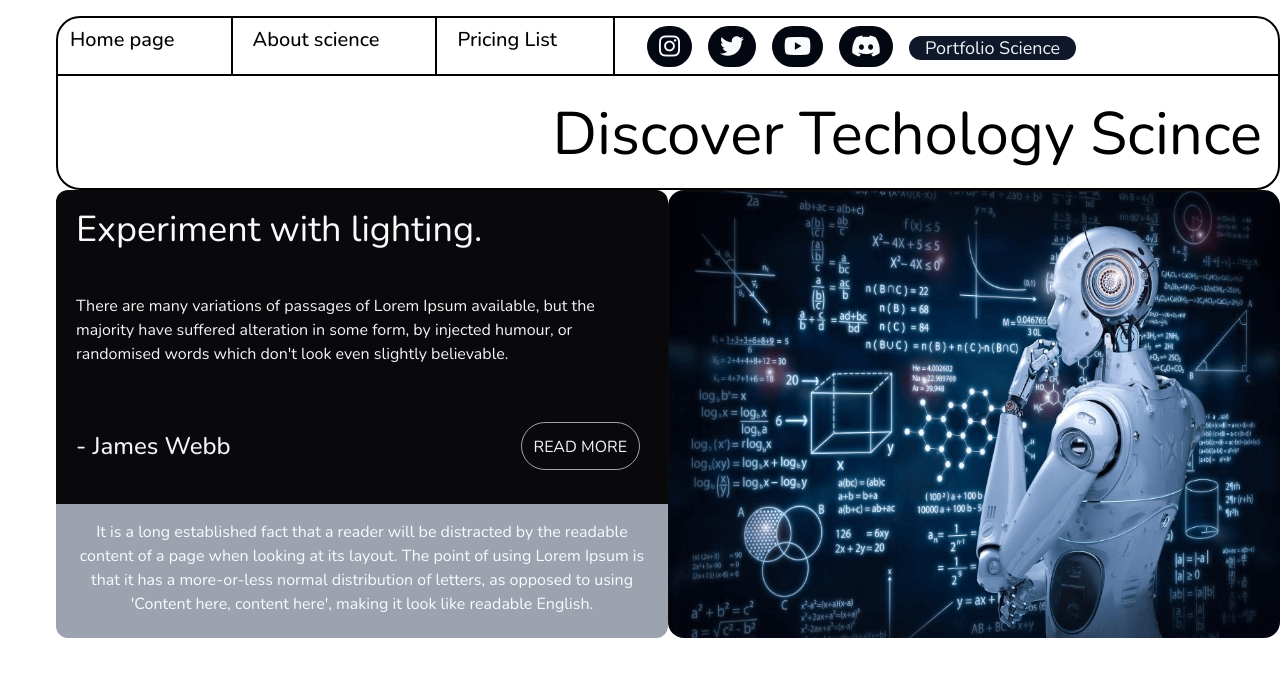
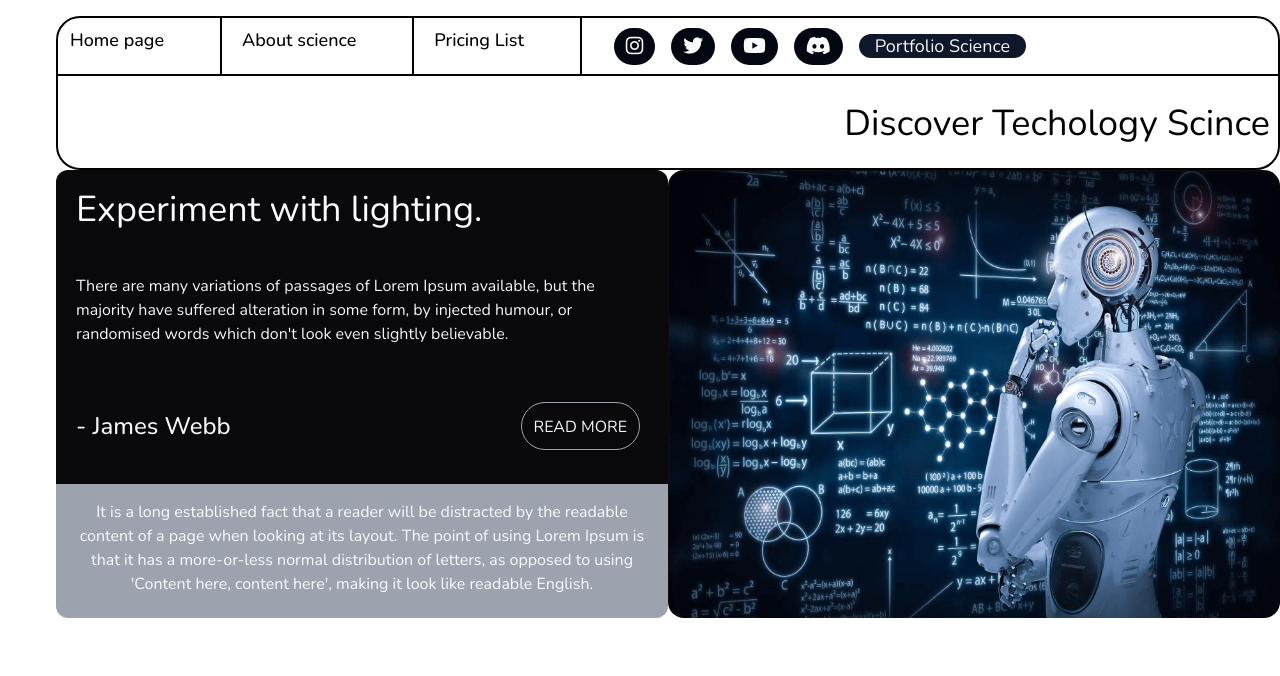
Before and after one commit to burakbehlull/discover-technology-science, a website: page index.html in a window 1280 px wide. Drawn offline with nearby package versions, Linux system fonts and the light colour scheme.

Commit message:
chore: File organization and project fixes

```diff
--- a/src/index.html
+++ b/index.html
@@ -2,27 +2,27 @@
 <html>
 	<head>
 		<title>Discover Techology Scince</title>
-		<link rel="stylesheet" type="text/css" href="../dist/styles.css">
+		<link rel="stylesheet" type="text/css" href="./assets/styles/style.css">
 		<link rel="preconnect" href="https://fonts.googleapis.com">
 		<link rel="preconnect" href="https://fonts.gstatic.com" crossorigin>
 		<link href="https://fonts.googleapis.com/css2?family=Nunito:ital,wght@0,300;0,400;0,500;0,600;0,700;1,300;1,400;1,500;1,600;1,700&display=swap" rel="stylesheet">
 		<link rel="stylesheet" href="https://cdnjs.cloudflare.com/ajax/libs/font-awesome/6.4.0/css/all.min.css" integrity="sha512-iecdLmaskl7CVkqkXNQ/ZH/XLlvWZOJyj7Yy7tcenmpD1ypASozpmT/E0iPtmFIB46ZmdtAc9eNBvH0H/ZpiBw==" crossorigin="anonymous" referrerpolicy="no-referrer" />
 	</head>
-	<body class="container pl-14 py-4 font-Nunito">
-		<header class="h-full w-full relative border-2 border-black rounded-3xl">
+	<body class="container pl-14 py-4 font-Nunito max-w-7xl">
+		<header class="h-full max-w-full relative border-2 border-black rounded-3xl">
 			<nav>
-				<ul class="flex list-none gap-4 mx-2">
-					<li class="border-r-2 border-black font-medium text-xl pb-5 pt-2 pl-1 pr-14 hover:border-b-4 cursor-pointer transition duration-200">Home page</li>
-					<li class="border-r-2 border-black font-medium text-xl pb-5 pt-2 pl-1 pr-14 hover:border-b-4 cursor-pointer transition duration-200">About science</li>
-					<li class="border-r-2 border-black font-medium text-xl pb-5 pt-2 pl-1 pr-14 hover:border-b-4 cursor-pointer transition duration-200">Pricing List</li>
+				<ul class="flex list-none gap-4 mx-2 max-w-full">
+					<li class="border-r-2 border-black text-lg font-medium pb-5 pt-2 pl-1 pr-14 hover:border-b-4 cursor-pointer transition duration-200">Home page</li>
+					<li class="border-r-2 border-black text-lg font-medium pb-5 pt-2 pl-1 pr-14 hover:border-b-4 cursor-pointer transition duration-200">About science</li>
+					<li class="border-r-2 border-black text-lg font-medium pb-5 pt-2 pl-1 pr-14 hover:border-b-4 cursor-pointer transition duration-200">Pricing List</li>
 
-					<li class="flex justify-items-center items-center gap-4 text-2xl ml-4">
-						<span class="rounded-full bg-gray-950 py-1 px-3 text-slate-50 cursor-pointer hover:bg-white hover:text-black duration-500"><i class="fa-brands fa-instagram mt-1 "></i></span>
-						<span class="rounded-full bg-gray-950 py-1 px-3 text-slate-50 cursor-pointer hover:bg-white hover:text-black duration-500"><i class="fa-brands fa-twitter mt-1 "></i></span>
-						<span class="rounded-full bg-gray-950 py-1 px-3 text-slate-50 cursor-pointer hover:bg-white hover:text-black duration-500"><i class="fa-brands fa-youtube mt-1 "></i></span>
-						<span class="rounded-full bg-gray-950 py-1 px-3 text-slate-50 cursor-pointer hover:bg-white hover:text-black duration-500"><i class="fa-brands fa-discord mt-1 "></i></span>
+					<li class="flex justify-items-center items-center gap-4 ml-4 text-xl">
+						<span class="rounded-full bg-gray-950 py-1 px-3 text-slate-50 cursor-pointer hover:bg-white hover:text-black duration-500"><i class="fa-brands fa-instagram mt-1"></i></span>
+						<span class="rounded-full bg-gray-950 py-1 px-3 text-slate-50 cursor-pointer hover:bg-white hover:text-black duration-500"><i class="fa-brands fa-twitter mt-1"></i></span>
+						<span class="rounded-full bg-gray-950 py-1 px-3 text-slate-50 cursor-pointer hover:bg-white hover:text-black duration-500"><i class="fa-brands fa-youtube mt-1"></i></span>
+						<span class="rounded-full bg-gray-950 py-1 px-3 text-slate-50 cursor-pointer hover:bg-white hover:text-black duration-500"><i class="fa-brands fa-discord mt-1"></i></span>
 						<span>
-							<a href="#" class="bg-slate-900 rounded-2xl text-lg text-gray-100 px-4 hover:shadow-lg shadow-slate-900/50">Portfolio Science</a>
+							<a href="#" class="whitespace-nowrap bg-slate-900 rounded-2xl text-lg text-gray-100 px-4 hover:shadow-lg shadow-slate-900/50">Portfolio Science</a>
 						</span>
 
 
@@ -34,7 +34,7 @@
 			<div class="border-black border-t-2"></div>
 
 			<div class="pt-7 pb-6">
-				<h1 class="text-6xl text-end pr-4">Discover Techology Scince</h1>
+				<h1 class="text-end pr-2 text-4xl">Discover Techology Scince</h1>
 			</div>
 		</header>
 
@@ -61,7 +61,7 @@
 			</div>
 
 			<div class="flex-half h-112">
-				<img src="assets/ai.png" class="h-full w-full rounded-2xl cursor-pointer hover:brightness-75 transition duration-500">
+				<img src="assets/images/ai.png" class="h-full w-full rounded-2xl cursor-pointer hover:brightness-75 transition duration-500">
 			</div>
 		</main>
 	</body>
--- a/package.json
+++ b/package.json
@@ -4,7 +4,7 @@
   "description": "",
   "main": "tailwind.config.js",
   "scripts": {
-    "start": "tailwindcss -i ./src/input.css -o ./dist/styles.css --watch"
+    "start": "tailwindcss -i ./assets/styles/input.css -o ./assets/styles/style.css --watch"
   },
   "keywords": [],
   "author": "Burak A. <burakyabgu@gmail.com>",
--- a/tailwind.config.js
+++ b/tailwind.config.js
@@ -1,6 +1,6 @@
 /** @type {import('tailwindcss').Config} */
 module.exports = {
-  content: ["./src/**/*.{html,js}"],
+  content: ["./*.{html,js}"],
   theme: {
     extend: {
     	fontFamily: {
```
Also changed, not shown: assets/images/ai.png (renamed from src/assets/ai.png), assets/styles/input.css (renamed from src/input.css), assets/styles/style.css.
